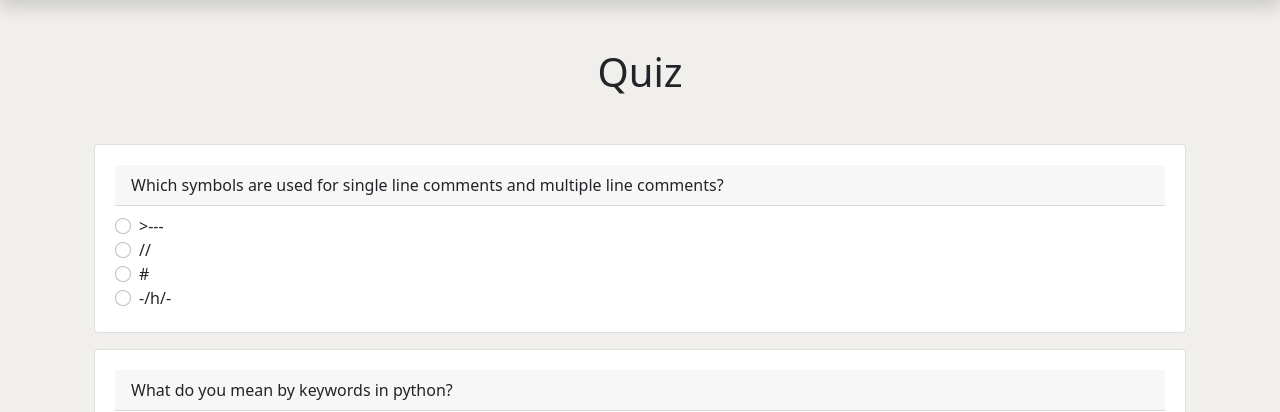
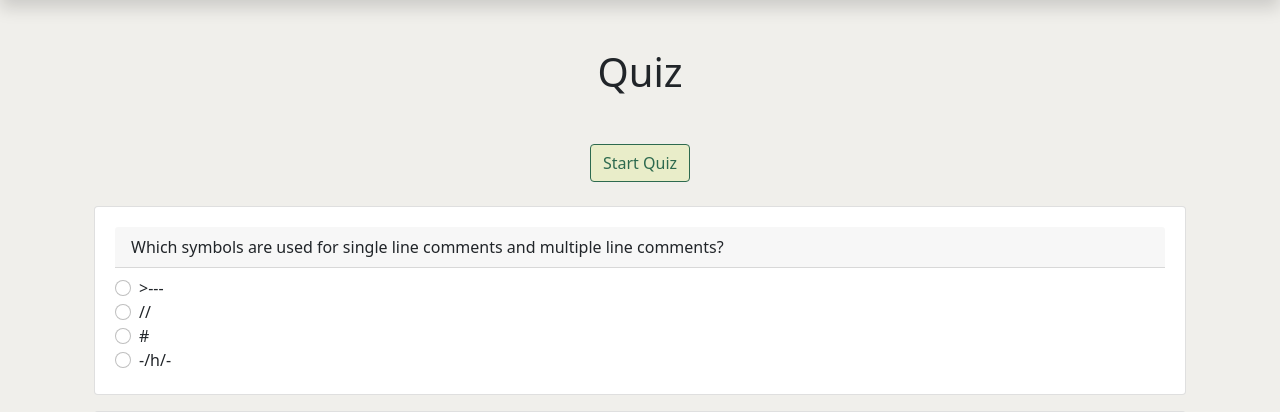
Before and after one commit to jucavi/TOPCEP, a Flask app: template templates/quiz.html in a window 1280 px wide. Shown: the part 72-484 px from the top of the page. Run offline with Flask 2, Linux system fonts and the light colour scheme; the template is opened without the code that fills it: values that come from a table or form of the project are taken from there, others are empty; data comes from the database, SQL or seed files in the repository.

Commit message:
add countdown

```diff
--- a/dashboard.py
+++ b/dashboard.py
@@ -42,7 +42,19 @@ def all_quizzes():
 @login_required
 def quiz_grade(quiz_id):
     user = current_user()
-    quiz = Quiz.query.get(quiz_id)
+    quizzes_questions = QuizzesQuestions.query.filter_by(quiz_id=quiz_id).all()
+    quiz = []
+    for qq in quizzes_questions:
+        question = Question.query.get(qq.question_id)
+        answer = Choice.query.get(question.answer)
+        choice = Choice.query.get(qq.answer)
+        quiz.append({
+            'question': question.question,
+            'answer': answer.choice,
+            'choice': 'Empty' if not choice else choice.choice
+        })
+
+
     if quiz:
         return render_template('quiz_grade.html', quiz=quiz, user=user, title='Quiz')
     return quiz
@@ -73,7 +85,7 @@ def score():
             if is_correct:
                 count += 1
 
-            qq = QuizzesQuestions(id=uuid4().hex, quizz_id=quiz.id, question_id=question_id, answer=choice_id)
+            qq = QuizzesQuestions(id=uuid4().hex, quiz_id=quiz.id, question_id=question_id, answer=choice_id)
             db.session.add(qq)
 
 
--- a/models.py
+++ b/models.py
@@ -84,6 +84,6 @@ class QuizzesQuestions(db.Model):
     __tablename__= 'quizzesquestions'
 
     id = db.Column(db.String(32), primary_key=True)
-    quizz_id = db.Column(db.String(32), db.ForeignKey('user.id'), nullable=False)
+    quiz_id = db.Column(db.String(32), db.ForeignKey('user.id'), nullable=False)
     question_id = db.Column(db.String(32), db.ForeignKey('question.id'), nullable=False)
     answer = db.Column(db.String(32))
--- a/static/js/quiz.js
+++ b/static/js/quiz.js
@@ -1,7 +1,53 @@
 const form = document.querySelector('#questions');
 const questions = document.querySelectorAll('.question');
-const url = 'http://localhost:5000/score';
+const url = `http://${window.location.host}/score`;
 const submit = document.querySelector('#quiz-submit');
+const quizTime = 10 * 60;
+const startQuiz = document.querySelector('#start-quiz');
+const startDiv = document.querySelector('#start');
+
+function getTimeRemaining(endTime) {
+  let seconds = Math.floor(endTime % 60);
+  let minutes = Math.floor((endTime / 60) % 60);
+
+  return [minutes, seconds];
+}
+
+function initClock() {
+  let endTime = quizTime;
+
+  const init = setInterval(() => {
+    const [min, sec] = getTimeRemaining(endTime);
+
+    startQuiz.innerText = `${min}m ${sec}s`;
+    endTime--;
+
+    if (endTime < 0) {
+      clearInterval(init);
+
+      startQuiz.classList.remove('start');
+      startQuiz.classList.add('end');
+
+      sendQuiz();
+    }
+  }, 1000);
+}
+
+// console.log(startQuiz)
+startQuiz.addEventListener('click', (event) => {
+  initClock();
+});
+
+window.addEventListener('scroll', (event) => {
+  const lastKnownScrollPosition = this.scrollY;
+  if (lastKnownScrollPosition >= 104) {
+    startDiv.style.position = 'fixed'
+    startDiv.style.margin = 'auto'
+  } else {
+    startDiv.style.position = '';
+  }
+  console.log(lastKnownScrollPosition)
+})
 
 async function callEndPoint(url, data) {
   try {
@@ -10,11 +56,11 @@ async function callEndPoint(url, data) {
       method: 'POST',
       url: url,
       data: data,
-      withCredentials: true
+      withCredentials: true,
     });
     return response.data;
   } catch (e) {
-    console.log(e)
+    console.log(e);
     console.log(`Unable to retrieve data from ${url}`);
   }
 }
@@ -22,7 +68,7 @@ async function callEndPoint(url, data) {
 const getData = () => {
   const data = {};
   for (let question of questions) {
-    const options = question.querySelectorAll('.option')
+    const options = question.querySelectorAll('.option');
     for (let option of options) {
       if (option.checked) data[option.name] = option.value;
     }
@@ -79,8 +125,12 @@ function checkQuestionsAfterSubmit(quizCheck) {
   });
 }
 
-form.addEventListener('submit', async (event) => {
+form.addEventListener('submit', (event) => {
   event.preventDefault();
+  sendQuiz();
+});
+
+async function sendQuiz() {
   const data = getData();
   const quizCheck = await callEndPoint(url, data);
 
@@ -88,4 +138,4 @@ form.addEventListener('submit', async (event) => {
   showResult(quizCheck.score);
   submit.disabled = true;
   scrollTop();
-});
+}
--- a/static/styles.css
+++ b/static/styles.css
@@ -1,3 +1,15 @@
 body {
     background-color: #f0efeb;
 }
+
+.start {
+    background-color: #e9edc9;
+    color: #2d6a4f;
+    border: 1px solid #2d6a4f;
+}
+
+.end {
+    background-color: #ffccd5;
+    color: #c9184a;
+    border: 1px solid #c9184a;
+}
--- a/templates/_navbar.html
+++ b/templates/_navbar.html
@@ -1,4 +1,4 @@
-<nav class="navbar navbar-expand-lg navbar-light shadow bg-light">
+<nav class="navbar navbar-expand-lg navbar-light shadow bg-light sticky-top">
   <div class="container-fluid mx-5 my-2">
     <a class="navbar-brand" href="#">TOPCEP</a>
     <button class="navbar-toggler" type="button" data-bs-toggle="collapse"
--- a/templates/quiz.html
+++ b/templates/quiz.html
@@ -7,6 +7,9 @@
 
 {% block content %}
   <h1 class="text-center diasplay-1 my-5">Quiz</h1>
+  <div class="d-flex justify-content-center" id="start">
+    <button class="btn start mb-3" id="start-quiz">Start Quiz</button>
+  </div>
   <h3 id="quiz-avg" class="text-center"></h3>
   <form action="" method="Post" class="container" id="questions">
     {% for question in questions %}
```
Also changed, not shown: templates/quiz_grade.html (+5 -3 lines), development.db.
